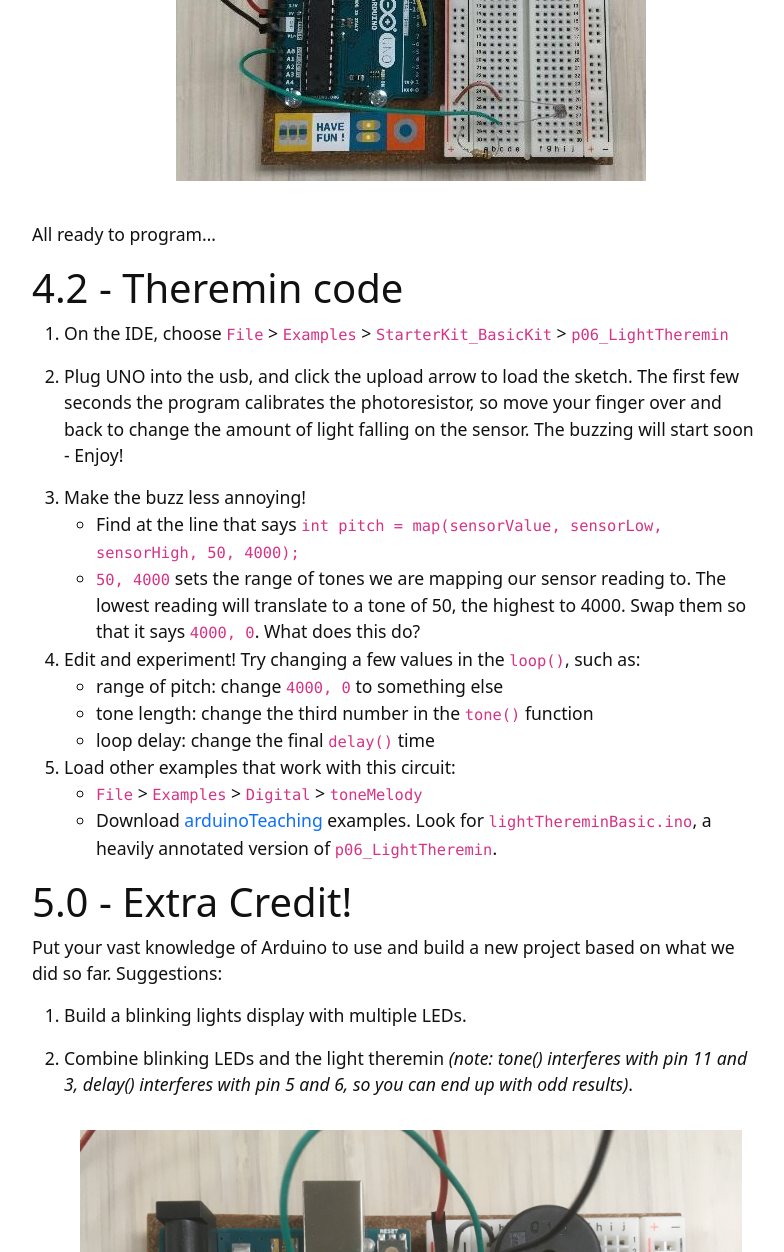
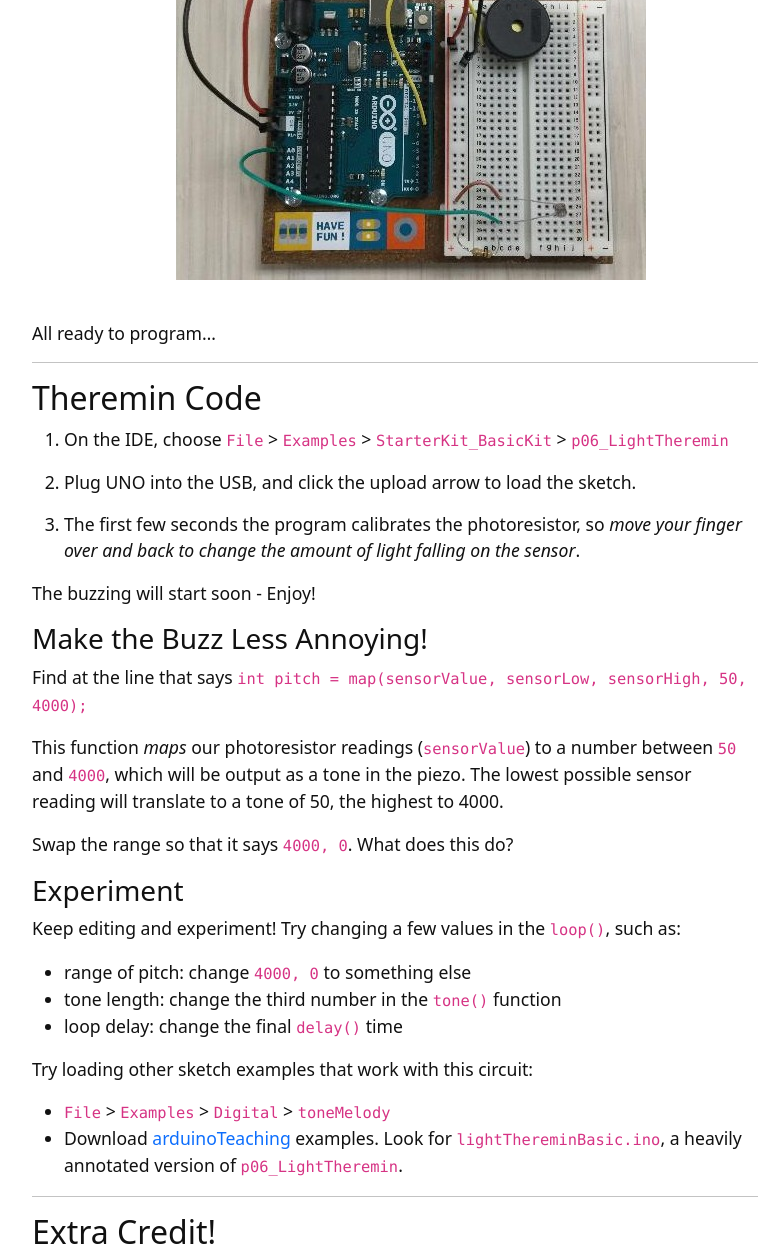
Before and after one commit to evanwill/hello-arduino-b, a Jekyll site: the page built from content/4-buzz.md, in a window 1280 px wide and 1400 px high, scrolled down 5631 px, cut to the strip 0-1252 px from the top of the window. Shown: the whole strip, without its empty margins (245-1029 px from the left). Built offline with Jekyll 4.4.1, drawn with Linux system fonts in a browser that asks for light colours; some of the changed text lies outside the part shown.

Commit message:
buzz update

```diff
--- a/content/4-buzz.md
+++ b/content/4-buzz.md
@@ -8,87 +8,105 @@ description: Time to make some buzz! Let's build a "light theremin" that changes
 
 For this project you will need some jumper wires, a piezo, a 10k ohm resistor, and a photoresistor.
 
-{% include gallery-figure.html alt="parts needed" img="ther1.jpg" %}
+{% include gallery-figure.html alt="parts needed: piezo, resistors, and wires" img="ther1.jpg" %}
 
 This time we are adding a *sensor*, the photoresistor, so that UNO can get input from the outside world, i.e. UNO can get interactive!
-The piezo provides the buzzing and we control it by having UNO read the photoresistor.
+The piezo provides the buzzing (output) and we control it by having UNO read the photoresistor.
 
-# 4.1 - Light theremin circuit
+--------
 
-## Connect piezo
+## Light Theremin Circuit
 
-1. Gently insert the pins of your Piezo into row one and five.
+### Connect Piezo
 
-    {% include gallery-figure.html alt="theremin" img="ther2.jpg" %}
+1. Gently insert the pins of your Piezo into row one and five (or any two separate rows that they fit into, the key is to try to leave enough space to fit your jumper wires!).
+
+    {% include gallery-figure.html alt="piezo being inserted into breadboard" img="ther2.jpg" %}
 
 2. Connect row one to the ground `-` rail with a wire jumper (i.e. piezo to GND)
 
-    {% include gallery-figure.html alt="theremin" img="ther3.jpg" %}
+    {% include gallery-figure.html alt="wire connecting breadboard GND to piezo" img="ther3.jpg" %}
 
 3. Connect row five to pin `8` on the UNO using a wire jumper (i.e piezo to digital pin)
 
-    {% include gallery-figure.html alt="theremin" img="ther4.jpg" %}
+    {% include gallery-figure.html alt="wire connects piezo to UNO pin" img="ther4.jpg" %}
 
-## Connect photoresistor
+### Connect Photoresistor
 
-4. Insert the pins from the photoresistor in rows twentyfive and twentyeight.
+4. Insert the pins from the photoresistor in rows twenty-five and twenty-eight (or any two separate rows that will provide some space to work).
 
-    {% include gallery-figure.html alt="theremin" img="ther5.jpg" %}
+    {% include gallery-figure.html alt="photoresistor added to breadboard" img="ther5.jpg" %}
 
-5. Connect row twentyfive to the power `+` rail with a jumper wire.
-(i.e. photoresistor to 5V)
+5. Connect one leg of the photoresistor (row twenty-five) to the power `+` rail with a jumper wire. (i.e. photoresistor to 5V)
 
-    {% include gallery-figure.html alt="theremin" img="ther6.jpg" %}
+    {% include gallery-figure.html alt="wire connecting photoresistor to breadboard power rail" img="ther6.jpg" %}
 
-6. Use 10k resistor to connect row twentyeight to ground `-` rail.
-(i.e. photoresistor to GND)
+6. Use 10k resistor to connect the other leg of the photoresistor (row twenty-eight) to ground `-` rail (i.e. photoresistor to GND). This is called the pull down resistor, used to ensure we have a stead signal for the input.
 
-    {% include gallery-figure.html alt="theremin" img="ther7.jpg" %}
+    {% include gallery-figure.html alt="resistor connects GND to photoresistor in breadboard" img="ther7.jpg" %}
 
-7. Connect row twentyeight to Pin `A0` on the UNO.
-(i.e. photoresistor to analog input)
+7. Connect the same leg (row twenty-eight) to Pin `A0` on the UNO. (i.e. photoresistor to analog input)
 
-    {% include gallery-figure.html alt="theremin" img="ther8.jpg" %}
+    {% include gallery-figure.html alt="wire connects photoresistor to UNO pin" img="ther8.jpg" %}
 
-## Connect power
+### Connect Power
 
 9. Connect the ground `-` rail to a `GND` pin on the UNO with a power jumper wire.
 
 10. Connect the power `+` rail to the `5V` Pin on the UNO with a power jumper wire.
 
-    {% include gallery-figure.html alt="theremin" img="ther9.jpg" %}
+    {% include gallery-figure.html alt="wires connect breadboard rails to UNO power pins" img="ther9.jpg" %}
 
 All ready to program...
 
-# 4.2 - Theremin code
+-----------
+
+## Theremin Code
 
 1. On the IDE, choose `File` > `Examples` > `StarterKit_BasicKit` > `p06_LightTheremin`
 
-2. Plug UNO into the usb, and click the upload arrow to load the sketch. The first few seconds the program calibrates the photoresistor, so move your finger over and back to change the amount of light falling on the sensor. The buzzing will start soon - Enjoy!
+2. Plug UNO into the USB, and click the upload arrow to load the sketch.
 
-3. Make the buzz less annoying!
-- Find at the line that says `int pitch = map(sensorValue, sensorLow, sensorHigh, 50, 4000);`
-- `50, 4000` sets the range of tones we are mapping our sensor reading to. The lowest reading will translate to a tone of 50, the highest to 4000. Swap them so that it says `4000, 0`. What does this do?
+3. The first few seconds the program calibrates the photoresistor, so *move your finger over and back to change the amount of light falling on the sensor*.
 
-4. Edit and experiment! Try changing a few values in the `loop()`, such as:
+The buzzing will start soon - Enjoy!
+
+### Make the Buzz Less Annoying!
+
+Find at the line that says `int pitch = map(sensorValue, sensorLow, sensorHigh, 50, 4000);`
+
+This function *maps* our photoresistor readings (`sensorValue`) to a number between `50` and `4000`, which will be output as a tone in the piezo.
+The lowest possible sensor reading will translate to a tone of 50, the highest to 4000.
+
+Swap the range so that it says `4000, 0`.
+What does this do?
+
+### Experiment
+
+Keep editing and experiment!
+Try changing a few values in the `loop()`, such as:
+
 - range of pitch: change `4000, 0` to something else
 - tone length: change the third number in the `tone()` function
 - loop delay: change the final `delay()` time
 
-5. Load other examples that work with this circuit:
+Try loading other sketch examples that work with this circuit:
+
 - `File` > `Examples` > `Digital` > `toneMelody`
 - Download [arduinoTeaching](https://github.com/evanwill/arduinoTeaching) examples. Look for `lightThereminBasic.ino`, a heavily annotated version of `p06_LightTheremin`.
 
-# 5.0 - Extra Credit!
+-------------
 
-Put your vast knowledge of Arduino to use and build a new project based on what we did so far. Suggestions:
+## Extra Credit!
 
-1. Build a blinking lights display with multiple LEDs.
+Put your vast knowledge of Arduino to use and build a new project based on what we did so far.
+Suggestions:
 
-2. Combine blinking LEDs and the light theremin *(note: tone() interferes with pin 11 and 3, delay() interferes with pin 5 and 6, so you can end up with odd results)*.
+- Build a blinking lights display with multiple LEDs.
+- Combine blinking LEDs and the light theremin *(note: tone() interferes with pin 11 and 3, delay() interferes with pin 5 and 6, so you can end up with odd results)*.
 
-    {% include gallery-figure.html alt="blinking theremin" img="blink_theremin.jpg" %}
+    {% include gallery-figure.html alt="UNO with light theremin circuit with LEDs added" img="blink_theremin.jpg" %}
 
-3. Use another sensor to set variables for blink or theremin, for example a potentiometer or temperature sensor.
+- Use another sensor to set variables for blink or theremin, for example a potentiometer or temperature sensor.
 
-    {% include gallery-figure.html alt="temp sensor and LEDs" img="temp_sensor.jpg" %}
+    {% include gallery-figure.html alt="temp sensor and LEDs added to light theremin circuit" img="temp_sensor.jpg" %}
```
